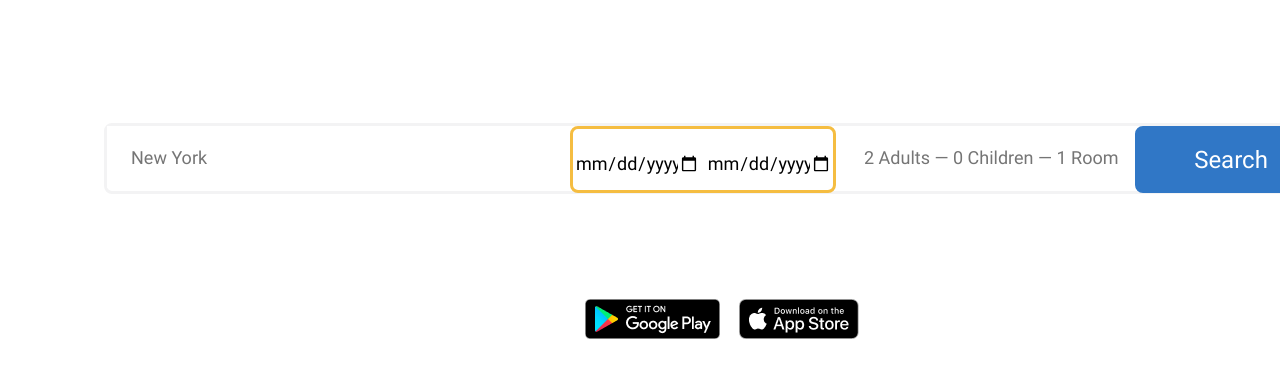
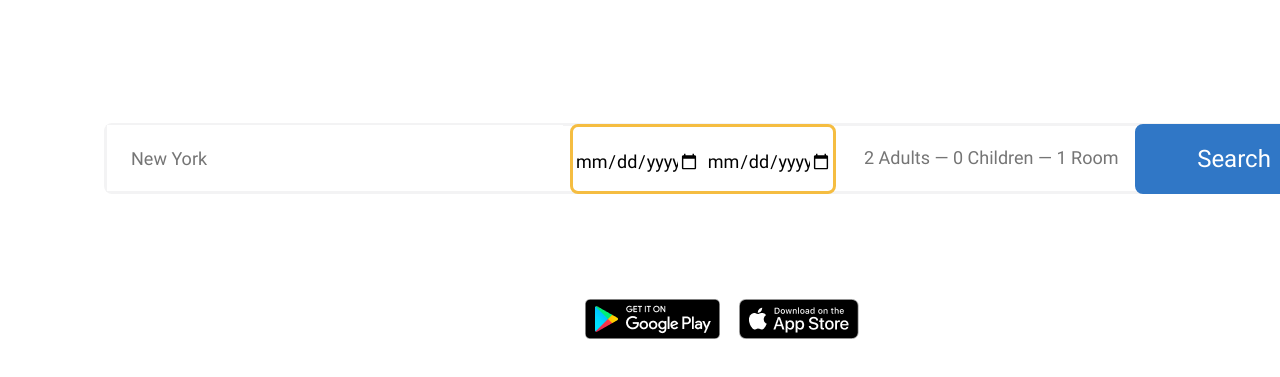
Before and after one commit to ilyaShulgan/if-html, a plain HTML site: page lesson 6/index.html in a window 1280 px wide. Shown: the part 435-812 px from the top of the page. Drawn offline with Linux system fonts and the light colour scheme.

Commit message:
remarks with margin's fixed

```diff
--- a/lesson 6/styles/style-triphouse.css
+++ b/lesson 6/styles/style-triphouse.css
@@ -90,6 +90,7 @@
     height: 65px;
     margin: 24px 104px 105px;
     border: 3px solid #F3F3F4;
+    border-right-color: #3077C6;
     border-radius: 8px;
     background-color: #FFFFFF;
 }
@@ -97,26 +98,26 @@
 .navi-city {
     display: inline-block;
     width: 430px;
-    height: 60px;
+    height: 64px;
     vertical-align: top;
     font-family: 'Roboto', sans-serif;
     text-decoration-color: #383838;
     font-size: 18px;
     border: 0;
     padding-left: 24px;
-    margin-right: 3px;
+    margin: -1px 3px -1px 0;
 
 }
 
 .calendar {
     display: inline-block;
     width: 260px;
-    height: 61px;
+    height: 64px;
     border: 3px solid #F5BD41;
     border-radius: 8px;
     vertical-align: top;
     align-content: center;
-    /*padding: auto;*/
+    margin: -2px 0;
 
 }
 
@@ -151,18 +152,19 @@
 }
 
 .triphouse-search {
-    width: 192px;
-    height: 67px;
+    width: 198px;
+    height: 70px;
     font-family: 'Roboto', sans-serif;
     text-decoration-color: #FFFFFF;
     font-size: 24px;
     background-color: #3077C6;
     border-radius: 8px;
     border: 3px solid #3077C6;
-    margin: 0;
+    margin: -2px -2px -2px 0;
     color: #FFFFFF;
 }
-.img-gp{
+
+.img-gp {
     display: inline-block;
     width: 135px;
     height: 40px;
@@ -174,7 +176,8 @@
     /*border: ;*/
 
 }
-.img-as{
+
+.img-as {
     display: inline-block;
     width: 120px;
     height: 40px;
```
